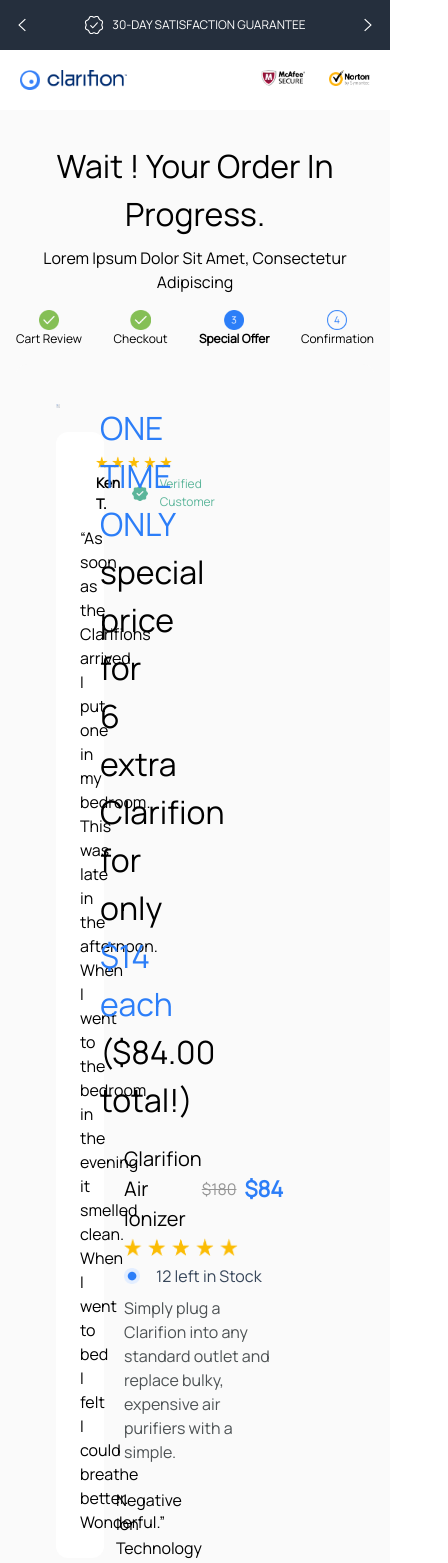
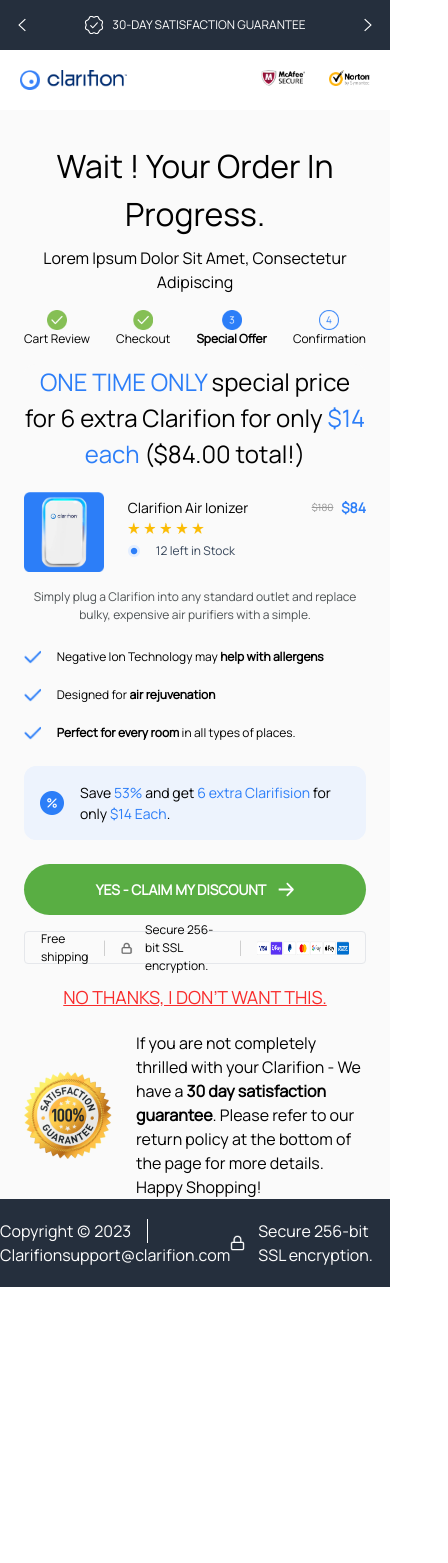
Before and after one commit to alexolmedo/react-tailwind-test, a React (Create React App) app: page / in a window 390 px wide. Shown: the top 1563 px of the page, 448 px wide, since content can reach past the window. After the commit the page ends 1287 px from the top, so only its background shows below. Built offline with nearby package versions, Linux system fonts and the light colour scheme.

Commit message:
Mobile Layout

```diff
--- a/src/App.js
+++ b/src/App.js
@@ -56,7 +56,7 @@
           </div>
         </div>
 
-        <div className="pt-8 px-4">
+        <div className="pt-8 px-6">
 
           <div className="text-center capitalize">
             <h1 className="text-[32px] lg:text-[48px]">
@@ -99,9 +99,9 @@
 
           </div>
 
-          <div className="bg-gray-background p-10 rounded-xl">
-            <div className="flex">
-              <div className="w-1 lg:w-1/2">
+          <div className="bg-gray-background lg:p-10 rounded-xl">
+            <div className="flex flex-wrap">
+              <div className="hidden lg:block w-full lg:w-1/2">
                 <div>
                   <img src="./images/satisfaction_guarantee.png" alt=""/>
                 </div>
@@ -134,44 +134,45 @@
 
               </div>
 
-              <div className="w-1 lg:w-1/2 pl-10">
+              <div className="w-full lg:w-1/2 lg:pl-10">
 
-                <div className="text-[32px]">
+                <div className="text-center lg:text-left text-[24px] lg:text-[32px]">
                   <span className="text-blue-highlight">ONE TIME ONLY</span> special price for 6 extra Clarifion for
                   only <span className="text-blue-highlight">$14 each</span> ($84.00 total!)
                 </div>
 
                 <div className="flex mt-5 items-center">
-                  <img className="h-[134px]" src="./images/icon-clarifion-air-purifier.png" alt=""/>
+                  <img className=" h-[80px] lg:h-[134px]" src="./images/icon-clarifion-air-purifier.png" alt=""/>
 
                   <div className="grow pl-6">
 
                     <div className="flex justify-between items-center pb-1">
-                      <div className="text-[20px]">
+                      <div className="text-[14px] lg:text-[20px]">
                         Clarifion Air Ionizer
                       </div>
                       <div className="flex items-center">
-                      <span className="text-[16px] text-gray-crossed line-through mr-2">
+                      <span className="text-[10px] lg:text-[16px] text-gray-crossed line-through mr-2">
                         $180
                       </span>
-                        <span className="text-[22px] text-blue-highlight font-semibold">
+                        <span className="text-[14px] lg:text-[22px] text-blue-highlight font-semibold">
                         $84
                       </span>
                       </div>
                     </div>
 
                     <div>
-                      <img className="h-[18px]" src="./images/icon-stars.png" alt=""/>
+                      <img className="h-[12px] lg:h-[18px]" src="./images/icon-stars.png" alt=""/>
                     </div>
 
                     <div className="flex items-center py-2">
-                      <img className="h-[16px] hover:cursor-pointer" src="./images/radio-button.png" alt=""/>
-                      <div className="ml-4 text-black-stock">
+                      <img className="h-[12px] lg:h-[16px] hover:cursor-pointer" src="./images/radio-button.png"
+                           alt=""/>
+                      <div className="ml-4 text-black-stock text-[12px] lg:text-[16px]">
                         12 left in Stock
                       </div>
                     </div>
 
-                    <div className="text-black-copy">
+                    <div className="text-black-copy hidden lg:block">
                       Simply plug a Clarifion into any standard outlet and replace bulky, expensive air purifiers with a
                       simple.
                     </div>
@@ -179,40 +180,45 @@
 
                 </div>
 
-                <div className="mt-6">
+                <div className="text-black-copy text-center text-[12px] pt-4 lg:hidden">
+                  Simply plug a Clarifion into any standard outlet and replace bulky, expensive air purifiers with a
+                  simple.
+                </div>
+
+                <div className="mt-6 text-[12px] lg:text-[16px]">
                   <div className="flex items-center">
-                    <img className="h-[22px]" src="./images/tick-mark.png" alt=""/>
+                    <img className="h-[16px] lg:h-[22px]" src="./images/tick-mark.png" alt=""/>
                     <div className="ml-4">
                       Negative Ion Technology may <span className="font-bold">help with allergens</span>
                     </div>
                   </div>
 
                   <div className="flex items-center py-5">
-                    <img className="h-[22px]" src="./images/tick-mark.png" alt=""/>
+                    <img className="h-[16px] lg:h-[22px]" src="./images/tick-mark.png" alt=""/>
                     <div className="ml-4">
                       Designed for <span className="font-bold">air rejuvenation</span>
                     </div>
                   </div>
 
                   <div className="flex items-center">
-                    <img className="h-[22px]" src="./images/tick-mark.png" alt=""/>
+                    <img className="h-[16px] lg:h-[22px]" src="./images/tick-mark.png" alt=""/>
                     <div className="ml-4">
                       <span className="font-bold">Perfect for every room</span> in all types of places.
                     </div>
                   </div>
                 </div>
 
-                <div className="rounded-xl bg-light-blue-background flex p-4 my-6">
-                  <img className="h-[24px]" src="./images/icon-percentage.png" alt=""/>
-                  <div className="ml-4">
+                <div className="rounded-xl bg-light-blue-background flex p-4 my-6 items-center">
+                  <img className="h-[24px] lg:h-[32px]" src="./images/icon-percentage.png" alt=""/>
+                  <div className="ml-4 text-[14px] lg:text-[16px]">
                     Save <span className="text-blue-highlight">53%</span> and get <span className="text-blue-highlight">6 extra Clarifision</span> for
                     only <span className="text-blue-highlight">$14 Each</span>.
                   </div>
                 </div>
 
                 <div
-                  className="bg-green-claim rounded-full h-[59px] flex items-center justify-center text-white uppercase hover:cursor-pointer hover:opacity-90">
-                  <div className="font-bold text-[20px]">
+                  className="bg-green-claim rounded-full h-[51px] lg:h-[59px] flex items-center justify-center text-white uppercase hover:cursor-pointer hover:opacity-90">
+                  <div className="font-bold text-[14px] lg:text-[20px]">
                     Yes - Claim my discount
                   </div>
                   <img className="ml-3 w-[16px]" src="./images/icon-arrow.svg" alt=""/>
@@ -259,7 +265,7 @@
 
       <footer className="bg-gray-custom text-white h-[88px]">
         <div className="max-w-screen-xl mx-auto flex justify-between items-center h-full">
-          <div className="flex items-center">
+          <div className="flex flex-wrap items-center">
             <div>
               Copyright (c) 2023
             </div>
@@ -268,7 +274,7 @@
               Clarifionsupport@clarifion.com
             </div>
           </div>
-          <div className="flex items-center">
+          <div className="flex w-full lg:w-auto items-center">
             <img className="h-[16px]" src="./images/icon-encryption.png" alt=""/>
             <div className="ml-3">
               Secure 256-bit SSL encryption.
```
